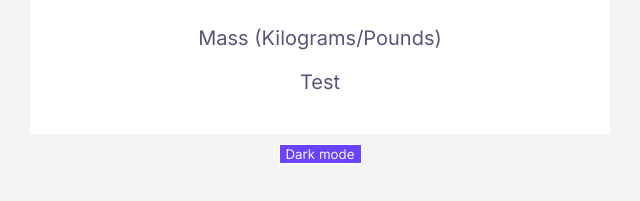
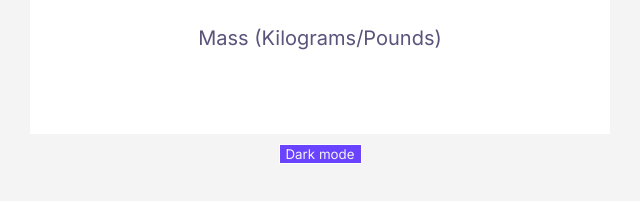
Before and after one commit to foxen328/unit-conversion-app, a plain HTML site: page index.html in a window 1280 px wide. Shown: the part 491-692 px from the top of the page, 320-960 px from the left. Drawn offline with Linux system fonts and the light colour scheme.

Commit message:
v1.01
Slight change in the HTML file to remove a "Test Placeholder"

```diff
--- a/index.html
+++ b/index.html
@@ -28,7 +28,7 @@
         </div>
         <div class="unit-convertor">
             <p>Mass (Kilograms/Pounds)</p>
-            <p id="mass">Test</p>
+            <p id="mass"></p>
         </div>
         <button id="dark-mode">Dark mode</button>
 
--- a/index.js
+++ b/index.js
@@ -60,11 +60,6 @@ function mass() {
 }
 
 
-//Flow chat of what I want to do
-// So essentially, I want to store the value from the input field (done)
-
-//From there, we want to create conversions below first before we doing anything else
-
 
 // darkMode.addEventListener("click", function () {
 
```
